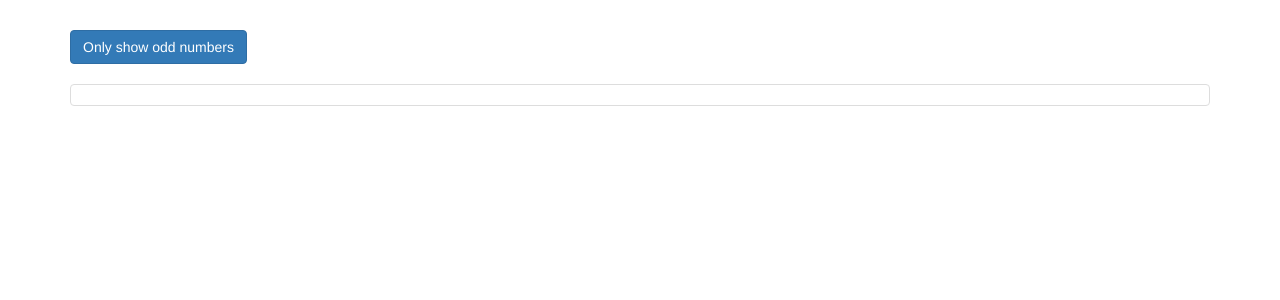
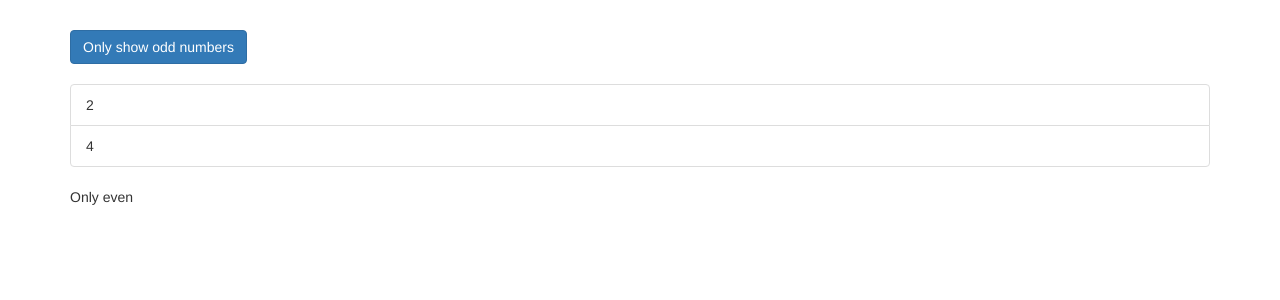
Before and after one commit to Jitgitbit/angular-exercise-four, an Angular app: page / in a window 1280 px wide. Shown: the top 300 px of the page. Built offline with nearby package versions, Linux system fonts and the light colour scheme.

Commit message:
ngFor and ngIf Recap

```diff
--- a/src/app/app.component.html
+++ b/src/app/app.component.html
@@ -6,14 +6,27 @@
         (click)="onlyOdd = !onlyOdd">Only show odd numbers</button>
       <br><br>
       <ul class="list-group">
-        <li
-          class="list-group-item"
-        >
-        </li>
+        <div *ngIf="onlyOdd">
+          <li
+            class="list-group-item"
+            *ngFor="let odd of oddNumbers">
+            {{odd}}
+          </li>
+        </div>
+        <div *ngIf="!onlyOdd">
+          <li
+            class="list-group-item"
+            *ngFor="let even of evenNumbers">
+            {{even}}
+          </li>
+        </div>
       </ul>
       <ng-template [ngIf]="onlyOdd">
         <p>Only odd</p>
       </ng-template>
+      <ng-template [ngIf]="!onlyOdd">
+        <p>Only even</p>
+      </ng-template>
     </div>
   </div>
 </div>
--- a/src/app/app.component.ts
+++ b/src/app/app.component.ts
@@ -6,6 +6,8 @@ import { Component } from '@angular/core';
   styleUrls: ['./app.component.css']
 })
 export class AppComponent {
-  numbers = [1, 2, 3, 4, 5];
+  // numbers = [1, 2, 3, 4, 5];
+  oddNumbers = [1,3,5]
+  evenNumbers = [2,4]
   onlyOdd = false;
 }
```
